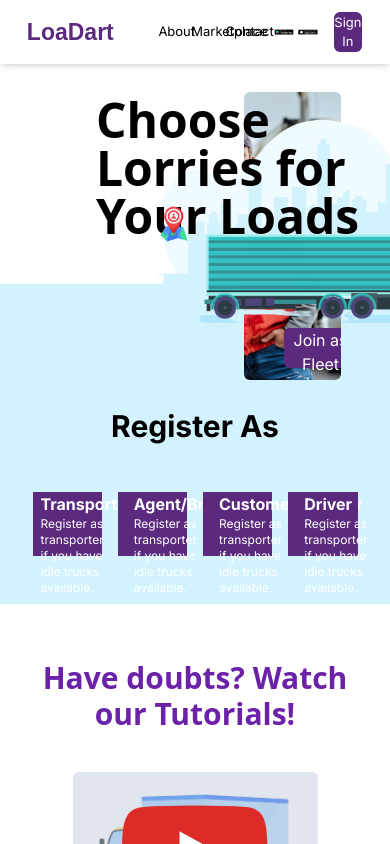
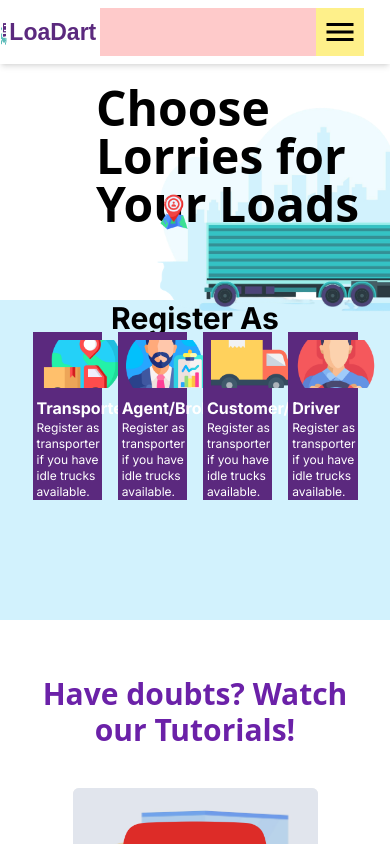
Before and after one commit to nihalmohd/LoaDart, a React (Vite) app: page / in a window 390 px wide. Shown: the top 844 px of the page. Built offline with nearby package versions, Linux system fonts and the light colour scheme.

Commit message:
Medium device responsive is over

```diff
--- a/src/assets/components/BannerSection.jsx
+++ b/src/assets/components/BannerSection.jsx
@@ -33,9 +33,9 @@
 
     return (
       <div className="font-sans bg-white   ">
-        <div className="w-full h-52  relative flex justify-between ">
-        <div className="w-[500px] h-auto absolute ml-24 mt-7">
-            <div className="w-[350px] h-36 absolute flex justify-center items-center z-20">
+        <div className="w-full h-52  lg:relative lg:flex justify-between ">
+        <div className="w-auto h-auto lg:absolute ml-24 mt-7">
+            <div className="w-atuo h-36 absolute flex justify-center items-center z-20">
               <h2 className="text-5xl font-semibold mb-4 text-black">
                 Choose Lorries for Your Loads
               </h2>
@@ -54,7 +54,7 @@
                   <div className="w-10 h-10 ">
                     <img src="\images\0176305016e81dab528e5aef614db030.png" alt="" className='w-full h-full object-cover'/>
                   </div>
-                  <div className="w-12 h-10 ">
+                  <div className="w-12 h-10">
                   <img src="\images\7c953479cc91139db27b1665540c9e6e.png" alt="" className='w-full h-full object-cover'/>
                   </div>
                   </div>
@@ -62,8 +62,8 @@
               </div>
             </div>
           </div>
-          <div className="w-1/2 h-60 bg-transparent "></div>
-          <div className="w-1/2 h-80 flex justify-center items-center relative">
+          <div className="w-1/2 h-60 bg-transparent hidden lg:flex "></div>
+          <div className="w-1/2 h-80 lg:flex justify-center items-center relative hidden">
       <div className="w-2/4 h-72 rounded-md overflow-hidden relative">
         <Slider {...settings}>
           {images.map((image, index) => (
@@ -83,59 +83,59 @@
     </div>
         </div>
         <div className="w-full h-80 bg-[#D2F2FD]">
-            <div className="w-full h-1/2  flex justify-center items-end">
+            <div className="w-full md:h-1/3 lg:h-1/2  flex justify-center items-end">
               <h1 className='text-3xl font-inter font-semibold '>Register As</h1>
             </div>
             <div className="w-full h-1/2  flex items-center justify-center">
-             <div className="w-10/12 h-16  grid grid-cols-4 gap-4">
-              <div className="w-6/4 h-full bg-[#5B297E] flex justify-center items-center ">
-              <div className="w-24 h-16  p-2">
+             <div className="w-10/12 h-auto  grid grid-cols-4 gap-4">
+              <div className="lg:w-6/4 h-auto bg-[#5B297E] lg:flex justify-center items-center ">
+              <div className="w-24  h-16 md:ml-7 lg:ml-0 p-2">
                 <img src="\images\5c8ebda60eceeb30e56e59c34a37afb6.png" alt="" className='w-full h-full object-cover' />
               </div>
               <div className="w-full h-full ">
-                <div className="w-full h-6 ">
-                    <h1 className='font-inter font-semibold text-md text-white'>Transporter</h1>
+                <div className="w-full  lg:h-6 ml-1 lg:ml-0 ">
+                    <h1 className='font-inter font-semibold md:text-sm lg:text-md text-white'>Transporter</h1>
                 </div>
-                <div className="w-full h-10 ">
+                <div className="w-full h-auto ml-1 lg:ml-0 ">
                     <h1 className='font-inter text-xs text-white'>Register as transporter if you have idle trucks available. </h1>
                 </div>
               </div>
               </div>
-              <div className="w-6/4 h-full bg-[#5B297E] flex ">
-              <div className="w-24 h-16  p-2">
+              <div className="w-6/4 h-full bg-[#5B297E] lg:flex ">
+              <div className="w-24 h-16 md:ml-7 lg:ml-0 p-2">
                 <img src="\images\3b3263d27fa208417968091550d93d98.png" alt="" className='w-full h-full object-cover' />
               </div>
               <div className="w-full h-full ">
-                <div className="w-full h-6 ">
-                    <h1 className='font-inter font-semibold text-md text-white'>Agent/Broker</h1>
+                <div className="w-full lg:h-6 ml-1 lg:ml-0 ">
+                    <h1 className='font-inter font-semibold md:text-sm lg:text-md text-white'>Agent/Broker</h1>
                 </div>
-                <div className="w-full h-10 ">
+                <div className="w-full  lg:h-10 ml-1 lg:ml-0 ">
                     <h1 className='font-inter  text-xs text-white'>Register as transporter if you have idle trucks available. </h1>
                 </div>
               </div>
               </div>
-              <div className="w-6/4 h-full bg-[#5B297E] flex ">
-              <div className="w-24 h-16 p-2">
+              <div className="w-6/4 h-full bg-[#5B297E] lg:flex ">
+              <div className="w-24 h-16 md:ml-7 lg:ml-0 p-2">
                 <img src="\images\65ceb99559230cdf0da1520dde5e8224.png" alt="" className='w-full h-full object-cover' />
               </div>
               <div className="w-full h-full ">
-                <div className="w-full h-6 ">
-                    <h1 className='font-inter font-semibold text-md text-white'>Customer/Shipper</h1>
+                <div className="w-full lg:h-6 ml-1 lg:ml-0 ">
+                    <h1 className='font-inter font-semibold md:text-sm lg:text-md text-white'>Customer/Shipper</h1>
                 </div>
-                <div className="w-full h-10 ">
+                <div className="w-full lg:h-10 ml-1 lg:ml-0 ">
                     <h1 className='font-inter  text-xs text-white'>Register as transporter if you have idle trucks available. </h1>
                 </div>
               </div>
               </div>
-              <div className="w-6/4 h-full bg-[#5B297E] flex ">
-              <div className="w-24 h-16 p-2">
+              <div className="w-6/4 h-full bg-[#5B297E] lg:flex ">
+              <div className="w-24 h-16 md:ml-7 lg:ml-0 p-2">
                 <img src="\images\5501a91ebf31912b64b8e8e809e132d1.png" alt="" className='w-full h-full object-cover' />
               </div>
               <div className="w-full h-full ">
-                <div className="w-full h-6 ">
-                    <h1 className='font-inter font-semibold text-md text-white'>Driver</h1>
+                <div className="w-full lg:h-6 ml-1 lg:ml-0">
+                    <h1 className='font-inter font-semibold md:text-sm lg:text-md text-white'>Driver</h1>
                 </div>
-                <div className="w-full h-10 ">
+                <div className="w-full lg:h-10 ml-1 lg:ml-0 ">
                     <h1 className='font-inter  text-xs text-white'>Register as transporter if you have idle trucks available. </h1>
                 </div>
               </div>
--- a/src/assets/components/FAQSection.jsx
+++ b/src/assets/components/FAQSection.jsx
@@ -12,7 +12,7 @@
   <div className="absolute inset-0 bg-gray-200 opacity-65"></div>
 
 
-  <div className="w-10/12 h-full relative z-10">
+  <div className="lg:w-10/12 md:11/12 h-full relative p-4 z-10">
     <div className="w-full h-16 mt-3 flex items-center">
       <h1 className="font-inter text-2xl text-[#5B297E] font-semibold">Frequently asked questions</h1>
     </div>
--- a/src/assets/components/Footer.jsx
+++ b/src/assets/components/Footer.jsx
@@ -28,7 +28,7 @@
               </div>
 
 
-              <div className="flex-1 min-w-[200px] mb-5 ml-32">
+              <div className="flex-1 min-w-[200px] lg:mb-5 ml-32">
                   <ul className="list-none p-0 space-y-2">
                       <li>About</li>
                       <li>Marketplace</li>
@@ -48,10 +48,10 @@
               </div>
 
 
-              <div className="flex-1 min-w-[200px] mb-5 ml-32 ">
+              <div className="flex-1   min-w-[200px] lg:mb-5 ml-32 ">
 
                   <p>Download On</p>
-                  <div className=" w-40 h-40  mt-2 ">
+                  <div className=" lg:w-40 h-40  mt-2 md:flex lg:flex-none gap-3 ">
 
                       <span className="bg-gray-700 w-36 h-12 inline-block">
                           <img src="\images\Screenshot 2024-11-01 115313.png" alt="" className="w-full h-full object-cover" />
--- a/src/assets/components/Nav.jsx
+++ b/src/assets/components/Nav.jsx
@@ -1,24 +1,26 @@
 import React from 'react'
 import BannerSection from './BannerSection'
+
+import { IoMdMenu } from "react-icons/io";
 
 const Nav = () => {
   return (
     <div >
-      <div className="w-full h-16 shadow-md flex justify-center items-center">
-        <div className="w-10/12 h-12  flex justify-between items-center gap-1">
+      <div className="w-full h-16 shadow-md flex justify-center items-center ">
+        <div className="md:w-10/12 h-12  flex md:justify-between md:items-center gap-1  ">
           <div className="w-3/12 h-full  flex justify-end items-end  ">
             <div className="w-[55px] h-[41px]  flex justify-end items-end">
               <img src="\images\ab6aaab828b7c3f0ef708693166c9def.png" className='w-full h-full ' alt="" />
             </div>
-            <div className="w-80 h-full ">
-              <div className="w-full h-full  flex items-center">
+            <div className="w-72 md:w-80 h-full  ">
+              <div className="  w-full h-full  flex j items-center">
 
                 <h1 className='font-nexa text-[23px] text-[#5B297E] font-semibold'>LoaDart</h1>
               </div>
 
             </div>
           </div>
-          <div className="w-9/12 h-full  flex justify-end items-center">
+          <div className="hidden w-9/12 h-full  md:flex justify-end items-center">
             <div className="w-10/12 h-8  flex gap-4 items-center ">
               <div className="w-1/12 h-10  flex justify-start items-center ">
                 <h1 className='text-[13px]  font-inter font-medium text-black'>About</h1>
@@ -43,6 +45,11 @@
 
             </div>
           </div>
+          <div className="w-8/12 h-full bg-red-200 md:hidden flex justify-end items-center ">
+            <div className="w-12 h-12 bg-yellow-200 flex justify-center items-center">
+                <h1 className='text-4xl'><IoMdMenu/></h1>
+            </div>
+          </div>
         </div>
       </div>
       <div className="w-full h-full mt-3">
--- a/src/assets/components/VideoSection.jsx
+++ b/src/assets/components/VideoSection.jsx
@@ -10,7 +10,7 @@
     Have doubts? Watch our Tutorials!
   </h2>
 
-  <div className="grid grid-cols-1 md:grid-cols-3 lg:grid-cols-3 gap-8 px-6 md:px-12">
+  <div className="grid grid-cols-1 md:grid-cols-2 lg:grid-cols-3 gap-8 px-6 md:px-12">
     {/* Video 1 */}
     <div className="p-4 rounded-lg text-center">
       <div className="relative h-40 bg-gray-300 rounded-md mb-4 flex items-center justify-center">
```
Lines whose indentation alone changed are shown as unchanged.
